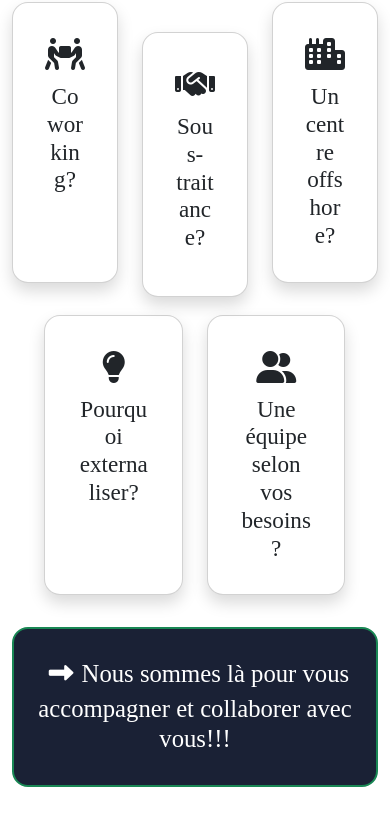
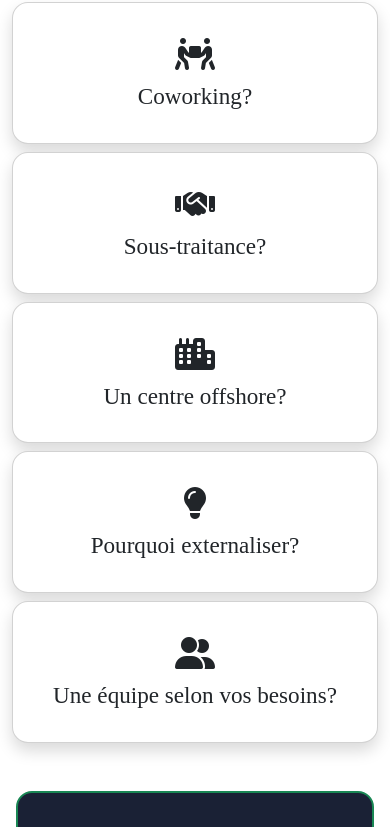
Before and after one commit to razanadahy/sitearis, a React (Create React App) app: page / in a window 390 px wide. Shown: the part 2052-2879 px from the top of the page. Built offline with nearby package versions, Linux system fonts and the light colour scheme.

Commit message:
offre change

```diff
--- a/src/Component/Offre.js
+++ b/src/Component/Offre.js
@@ -1,7 +1,9 @@
 import React from 'react'
 import ElementShowTitle from "./ElementShowTitle";
+import {useMediaQuery} from "react-responsive";
 
 const Offre = () => {
+    const isMediumOrLarger = useMediaQuery({ query: '(max-width: 992px)' });
     return(
         <>
             <div className="row w-100 m-0 pt-4 pb-4 pr-4 pe-0">
@@ -10,7 +12,7 @@ const Offre = () => {
             <div className="container mb-2">
                 <div className="card border-0 mb-4">
                     <div className="row">
-                        <div className="col-4 d-flex align-items-stretch mb-2">
+                        <div className="col-lg-4 col-md-6 col-sm-12 d-flex align-items-stretch mb-2">
                             <div className="card h-100 rounded-4 w-100 mx-auto shadow content-contribution cursor-pointer showTop">
                                 <div className="card-body">
                                     <div className="mt-4 mb-3 text-center w-100">
@@ -20,7 +22,7 @@ const Offre = () => {
                                 </div>
                             </div>
                         </div>
-                        <div className="col-4 d-flex align-items-stretch mb-4 z-2" style={{transform: 'translateY(30px)'}}>
+                        <div className="col-lg-4 col-md-6 col-sm-12 d-flex align-items-stretch mb-lg-4 mb-2" style={{transform: `translateY(${isMediumOrLarger ? '0' : '30px'})`}}>
                             <div className="card h-100 rounded-4 w-100 mx-auto shadow content-contribution cursor-pointer showTop">
                                 <div className="card-body">
                                     <div className="mt-4 mb-3 text-center w-100">
@@ -30,7 +32,7 @@ const Offre = () => {
                                 </div>
                             </div>
                         </div>
-                        <div className="col-4 d-flex align-items-stretch mb-2">
+                        <div className="col-lg-4 col-md-6 col-sm-12 d-flex align-items-stretch mb-2">
                             <div className="card h-100 rounded-4 w-100 mx-auto shadow content-contribution cursor-pointer showTop">
                                 <div className="card-body">
                                     <div className="mt-4 mb-3 text-center w-100">
@@ -40,7 +42,7 @@ const Offre = () => {
                                 </div>
                             </div>
                         </div>
-                        <div className="col-5 offset-1 d-flex align-items-stretch mb-2 mt-4">
+                        <div className="col-lg-5 offset-lg-1 col-md-6 col-sm-12 d-flex align-items-stretch mb-2 mt-lg-4">
                             <div className="card h-100 rounded-4 mx-auto shadow content-contribution w-100 cursor-pointer showTop">
                                 <div className="card-body">
                                     <div className="mt-4 mb-3 text-center w-100">
@@ -50,7 +52,7 @@ const Offre = () => {
                                 </div>
                             </div>
                         </div>
-                        <div className="col-5 d-flex align-items-stretch mb-2 mt-4">
+                        <div className="col-lg-5 col-sm-12 d-flex align-items-stretch mb-2 mt-lg-4">
                             <div className="card h-100 rounded-4 mx-auto shadow content-contribution w-100 cursor-pointer showTop">
                                 <div className="card-body">
                                     <div className="mt-4 mb-3 text-center w-100">
@@ -63,8 +65,8 @@ const Offre = () => {
                     </div>
                 </div>
             </div>
-            <div className="container ">
-                <div className="card mx-auto m-4 rounded-4 bg-edit border-2 border-success ">
+            <div className="row m-0 p-3 w-100">
+                <div className="card mx-auto rounded-4 bg-edit border-2 border-success ">
                     <div className="card-body p-4 text-center text-white">
                         <h2><i className="fa-solid fa-right-long p-2"></i>Nous sommes là pour vous accompagner et collaborer avec vous!!!</h2>
                     </div>
```
